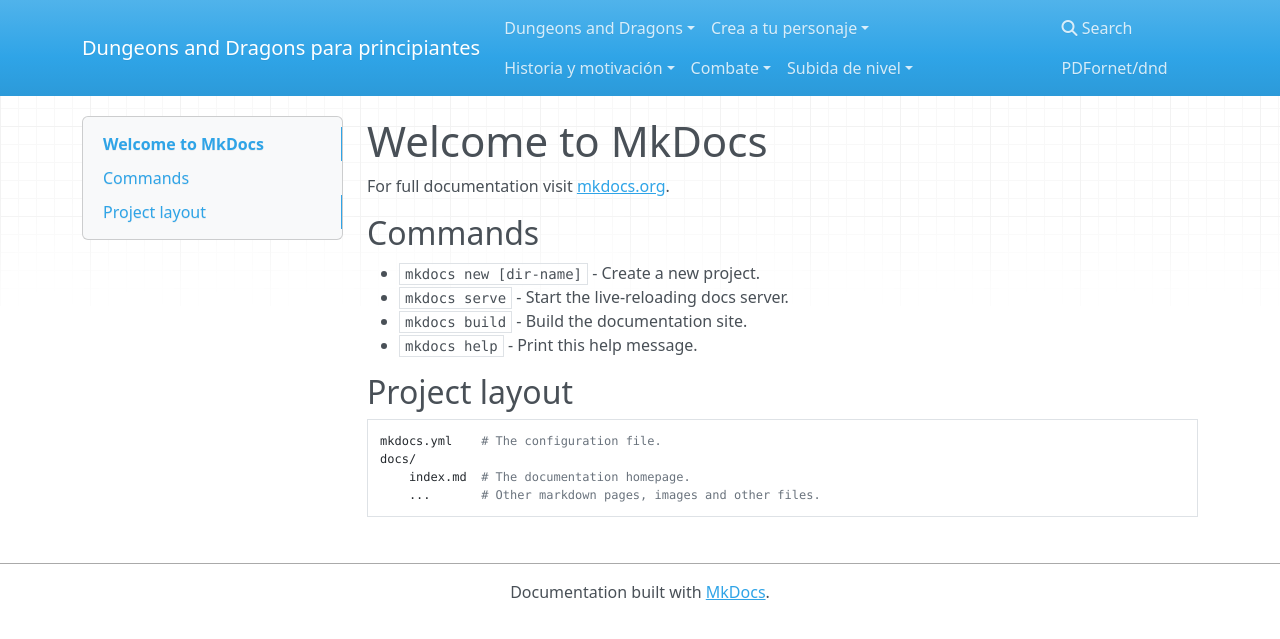
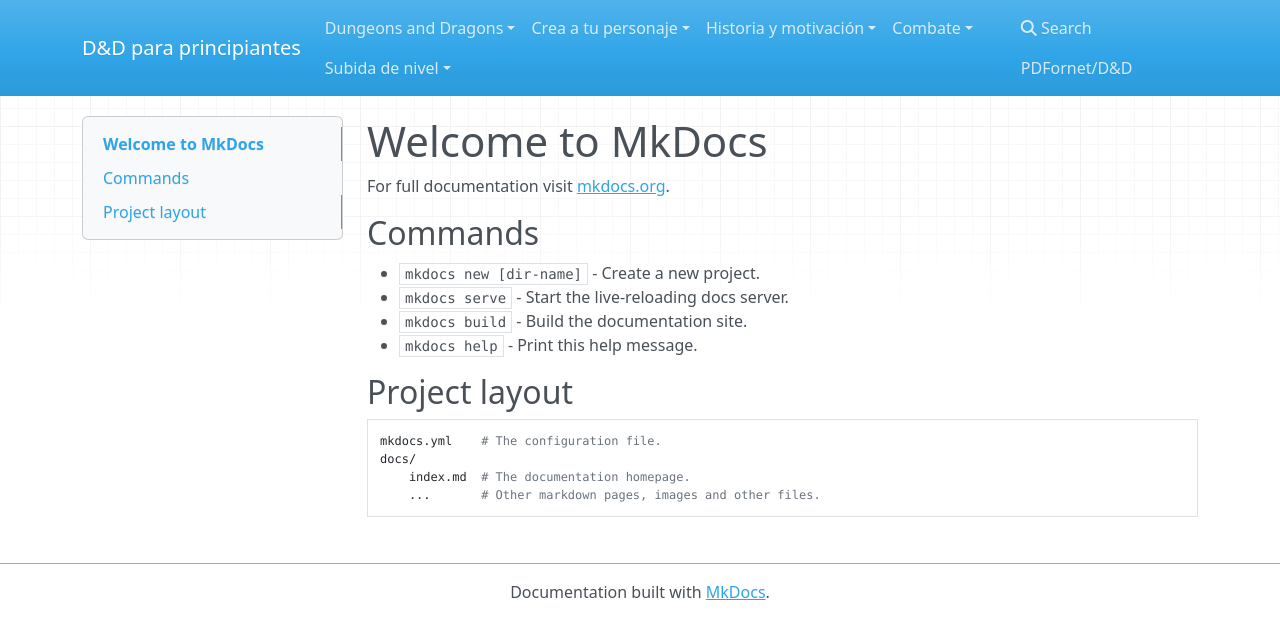
Before and after one commit to PDFornet/dnd, an MkDocs documentation site: the page built from md/index.md, in a window 1280 px wide. Shown: the top 639 px of the page. Built offline with MkDocs 1.6.1, drawn with Linux system fonts in a browser that asks for light colours; nearby versions of some CDN libraries.

Commit message:
Modificando

```diff
--- a/mkdocs.yml
+++ b/mkdocs.yml
@@ -1,10 +1,10 @@
-site_name: Dungeons and Dragons para principiantes
+site_name: D&D para principiantes
 site_author: Pedro Díaz Fornet
 site_url: https://github.com/PDFornet/dnd
 docs_dir: 'md'
 site_dir: 'docs'
 repo_url: https://github.com/PDFornet/dnd # Link al repositorio
-repo_name: PDFornet/dnd
+repo_name: PDFornet/D&D
 
 edit_uri: '' #Suprimir el icono de edición (https://www.mkdocs.org/user-guide/configuration/#edit_uri)
 
```
